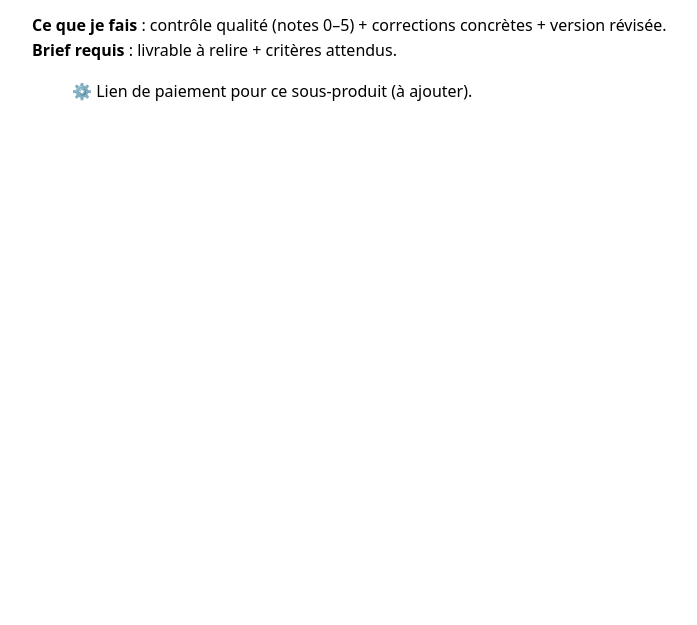
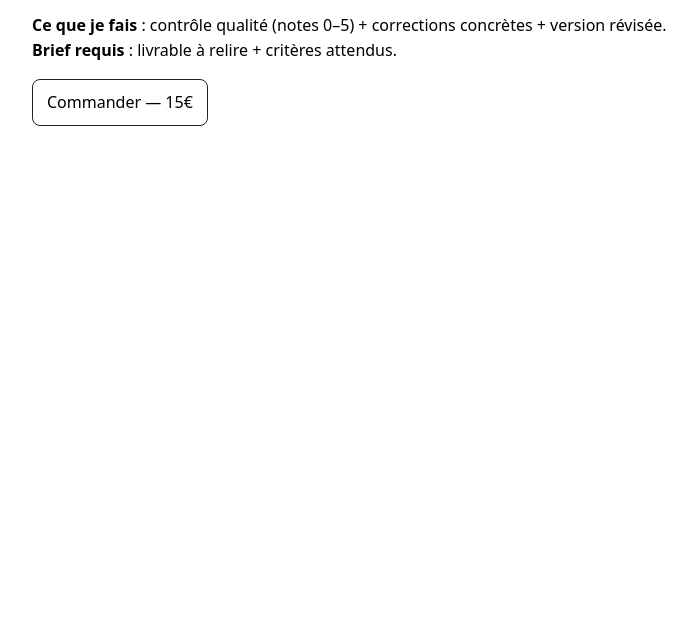
Before and after one commit to Albanpancarte0/ego-bots-site, an Eleventy site: page src/posts/2025-08-10-team-seo-qa.md in a window 1280 px wide. Shown: the part 175-800 px from the top of the page, without its empty margins (224-921 px from the left). Built offline with nearby package versions, Linux system fonts and the light colour scheme; Eleventy itself is replaced by a stand-in of ours; files that its build step writes are made by us from their sources.

Commit message:
Update 2025-08-10-team-seo-qa.md

```diff
--- a/src/posts/2025-08-10-team-seo-qa.md
+++ b/src/posts/2025-08-10-team-seo-qa.md
@@ -8,4 +8,4 @@ permalink: "/publications/equipes/seo/qa/"
 **Ce que je fais** : contrôle qualité (notes 0–5) + corrections concrètes + version révisée.
 **Brief requis** : livrable à relire + critères attendus.
 
-> ⚙️ Lien de paiement pour ce sous-produit (à ajouter).
+<p><a class="btn" href="https://buy.stripe.com/TON_LIEN_QA" target="_blank" rel="noopener">Commander — 15€</a></p>
```
